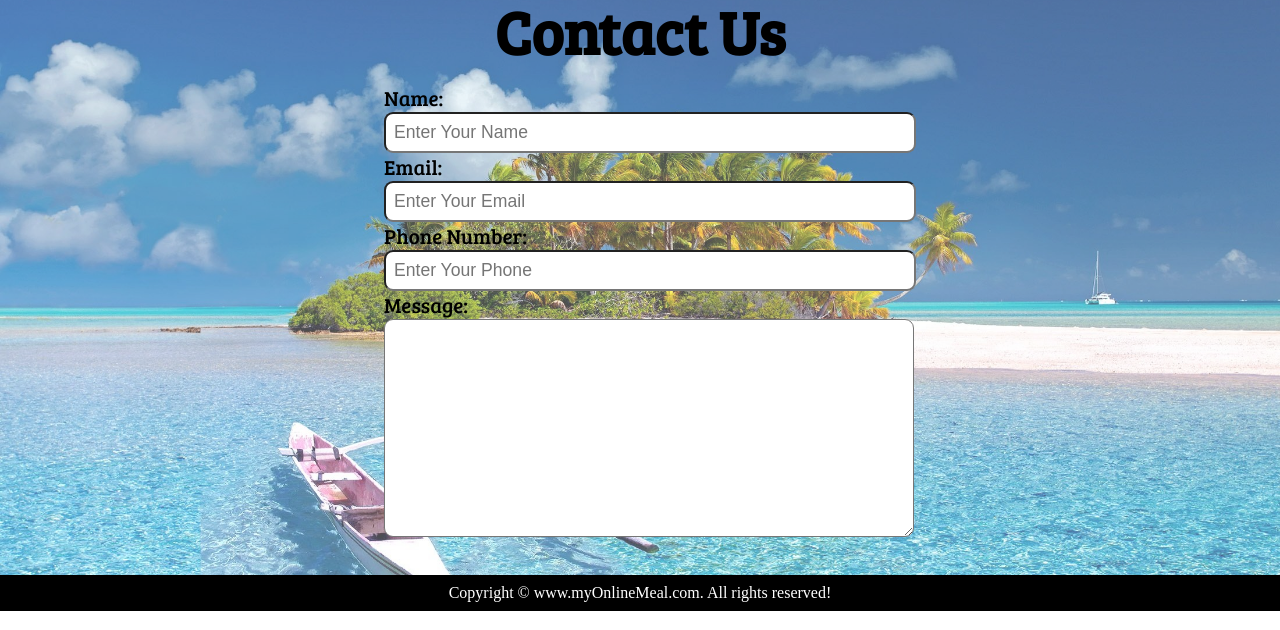
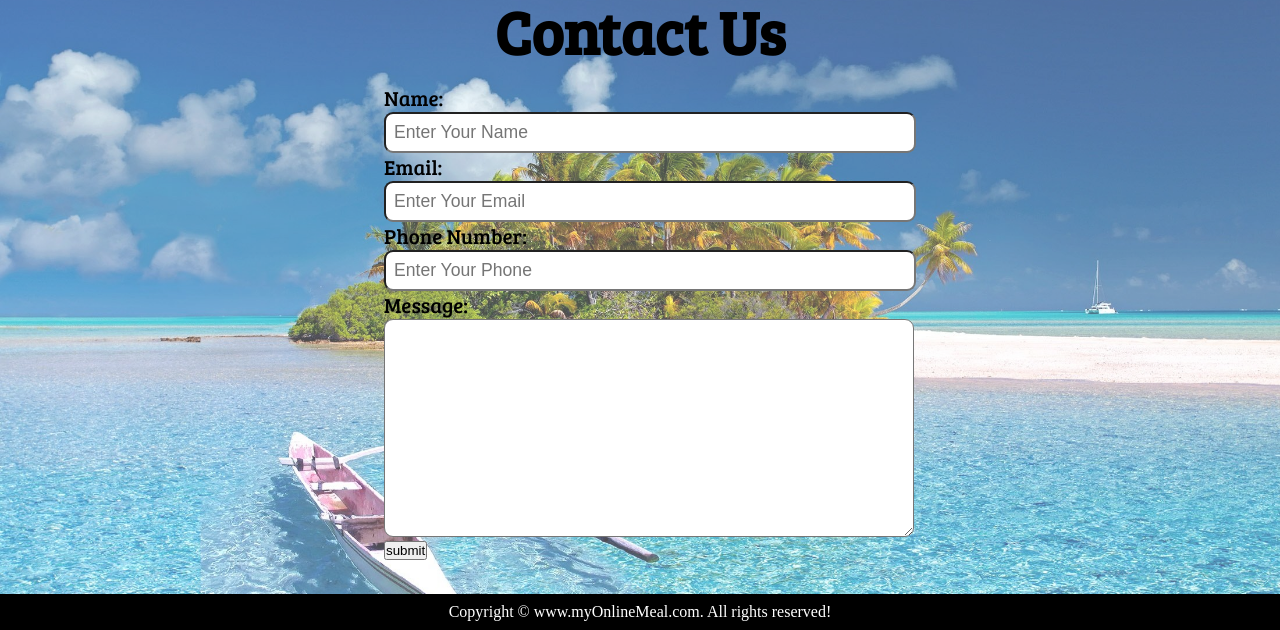
Before and after one commit to rahulkr23/My-fully-responsive-protein-ordering-website, a plain HTML site: page index.html in a window 1280 px wide. Shown: the part 1627-2257 px from the top of the page. Drawn offline with Linux system fonts and the light colour scheme.

Commit message:
Update index.html

```diff
--- a/index.html
+++ b/index.html
@@ -100,6 +100,7 @@
                     <label for="Message">Message: </label>
                     <textarea name="Message" id="Message" cols="30" rows="10"></textarea>
                 </div>
+                 <button id="btn-form">submit</button>
             </form>
         </div>
 
```
